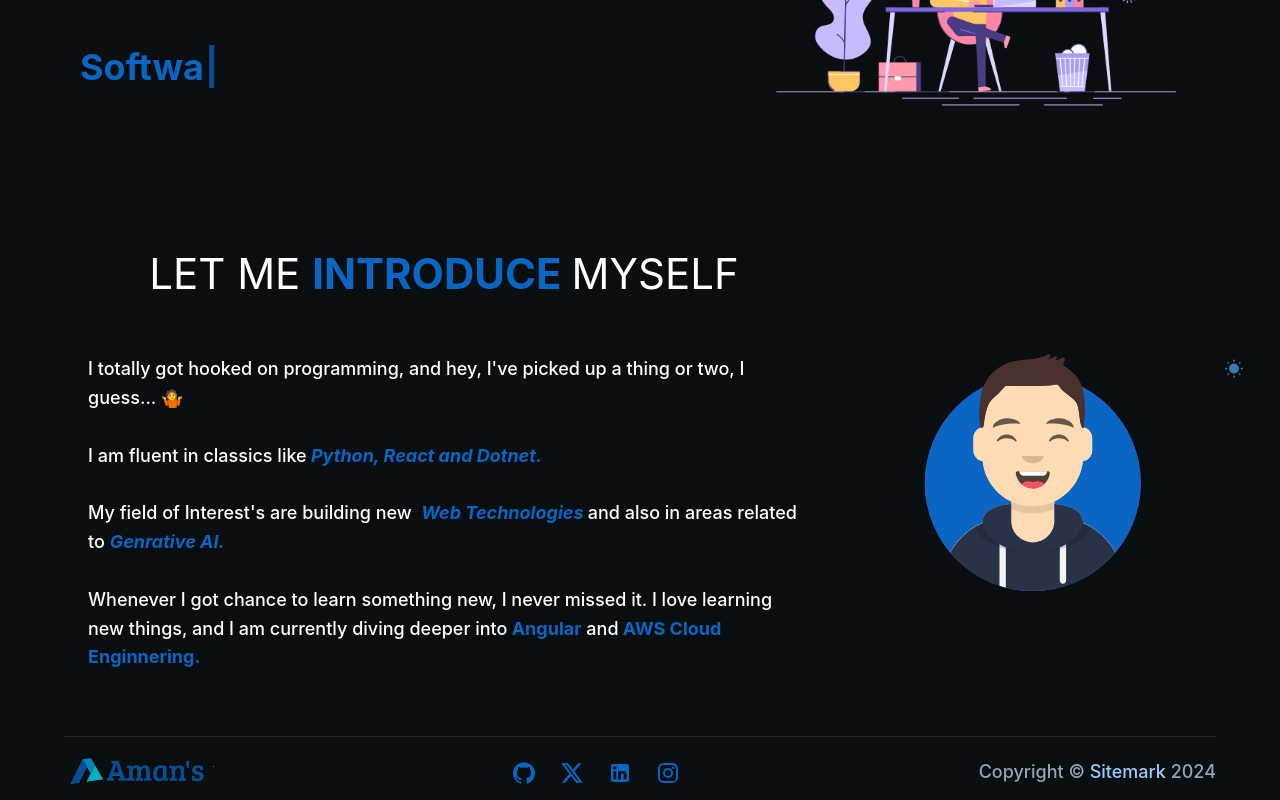
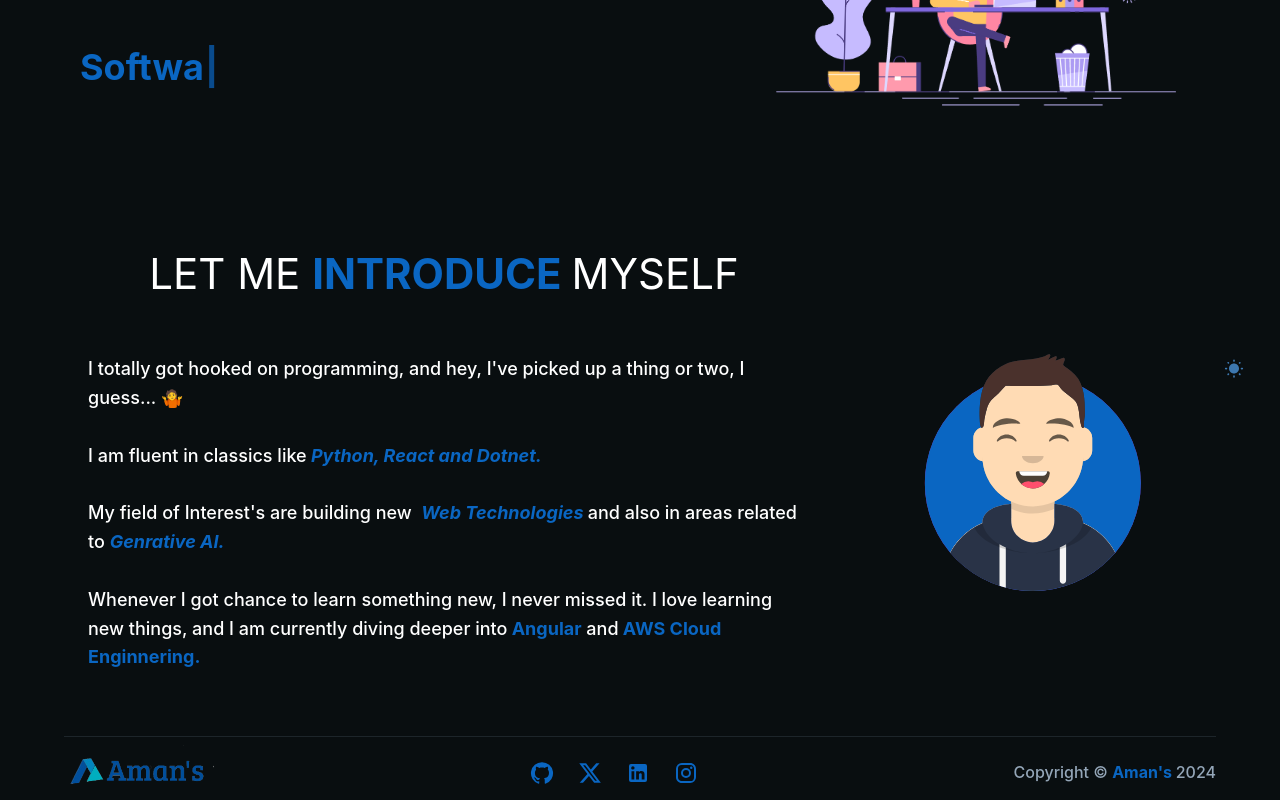
Before and after one commit to amankrs21/My-Portfolio, a React (Vite) app: page /home in a window 1280 px wide. Shown: the part 395-1195 px from the top of the page. Built offline with nearby package versions, Linux system fonts and the light colour scheme.

Commit message:
Logo Added

```diff
--- a/src/pages/footer/Footer.jsx
+++ b/src/pages/footer/Footer.jsx
@@ -2,7 +2,6 @@ import React from 'react';
 import {
     Box, Container, IconButton, Link, Stack, Typography, Tooltip
 } from '@mui/material';
-
 import XIcon from '@mui/icons-material/X';
 import FacebookIcon from '@mui/icons-material/GitHub';
 import LinkedInIcon from '@mui/icons-material/LinkedIn';
@@ -15,9 +14,8 @@ const logoStyle = {
 
 function Copyright() {
     return (
-        <Typography variant="h6" color="text.secondary">
-            {'Copyright © '}
-            <Link href="https://mui.com/">Sitemark&nbsp;</Link>
+        <Typography variant="subtitle2" component="h2" color="text.secondary">
+            {'Copyright © '}<strong style={{ color: '#0a66c2' }}>{"Aman's "}</strong>
             {new Date().getFullYear()}
         </Typography>
     );
```
